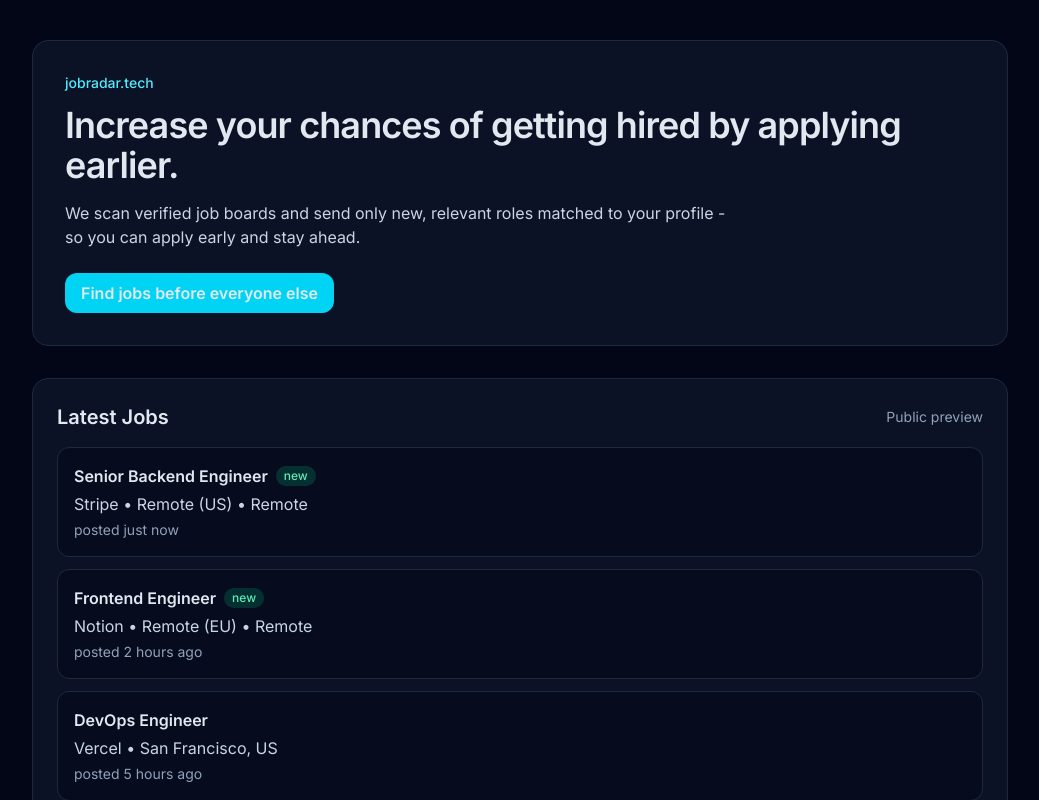
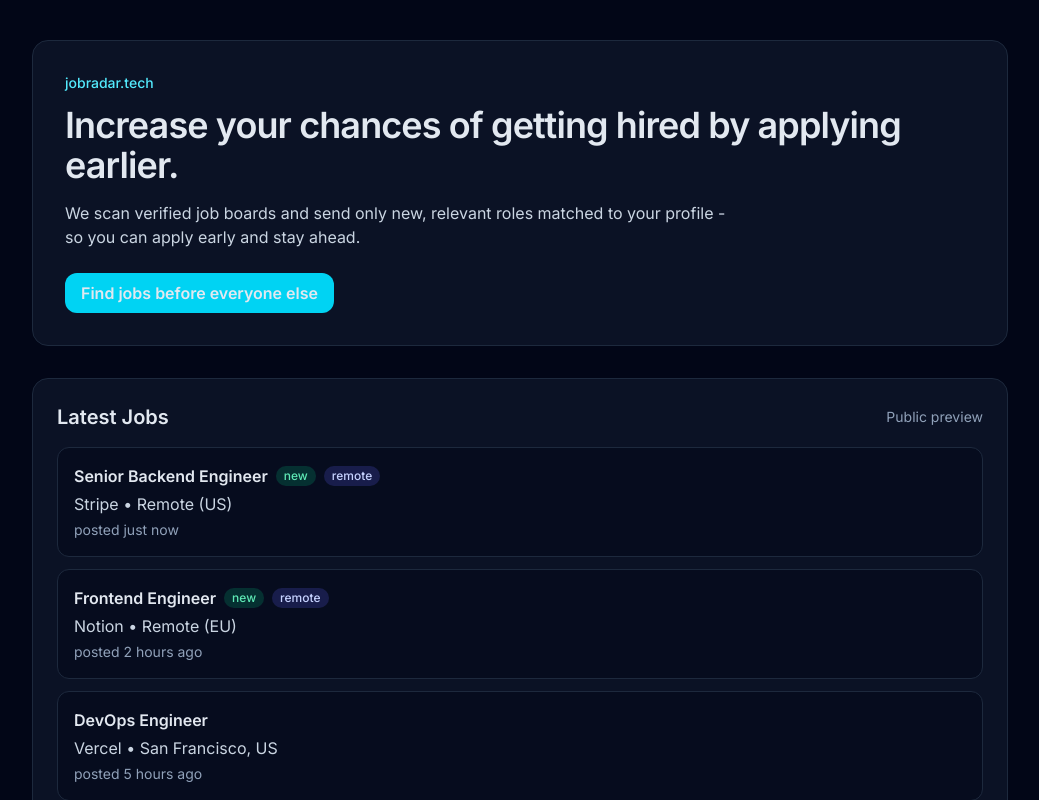
Before and after one commit to zsevic/jobradar, a Next.js app: page / in a window 1280 px wide. Shown: the top 800 px of the page, without its empty margins (120-1159 px from the left). Built offline with nearby package versions, Linux system fonts and the light colour scheme; no server answers.

Commit message:
Update landing

```diff
--- a/src/app/page.tsx
+++ b/src/app/page.tsx
@@ -51,10 +51,14 @@ export default async function Home() {
                       new
                     </span>
                   )}
+                  {job.isRemote && (
+                    <span className="rounded-full bg-indigo-500/20 px-2 py-0.5 text-xs font-medium text-indigo-200">
+                      remote
+                    </span>
+                  )}
                 </div>
                 <p className="mt-1 text-slate-300">
-                  {job.company} • {job.location}{" "}
-                  {job.isRemote ? "• Remote" : ""}
+                  {job.company} • {job.location}
                 </p>
                 <p className="mt-1 text-sm text-slate-400">
                   {formatPostedAgo(job.postedAt)}
```
